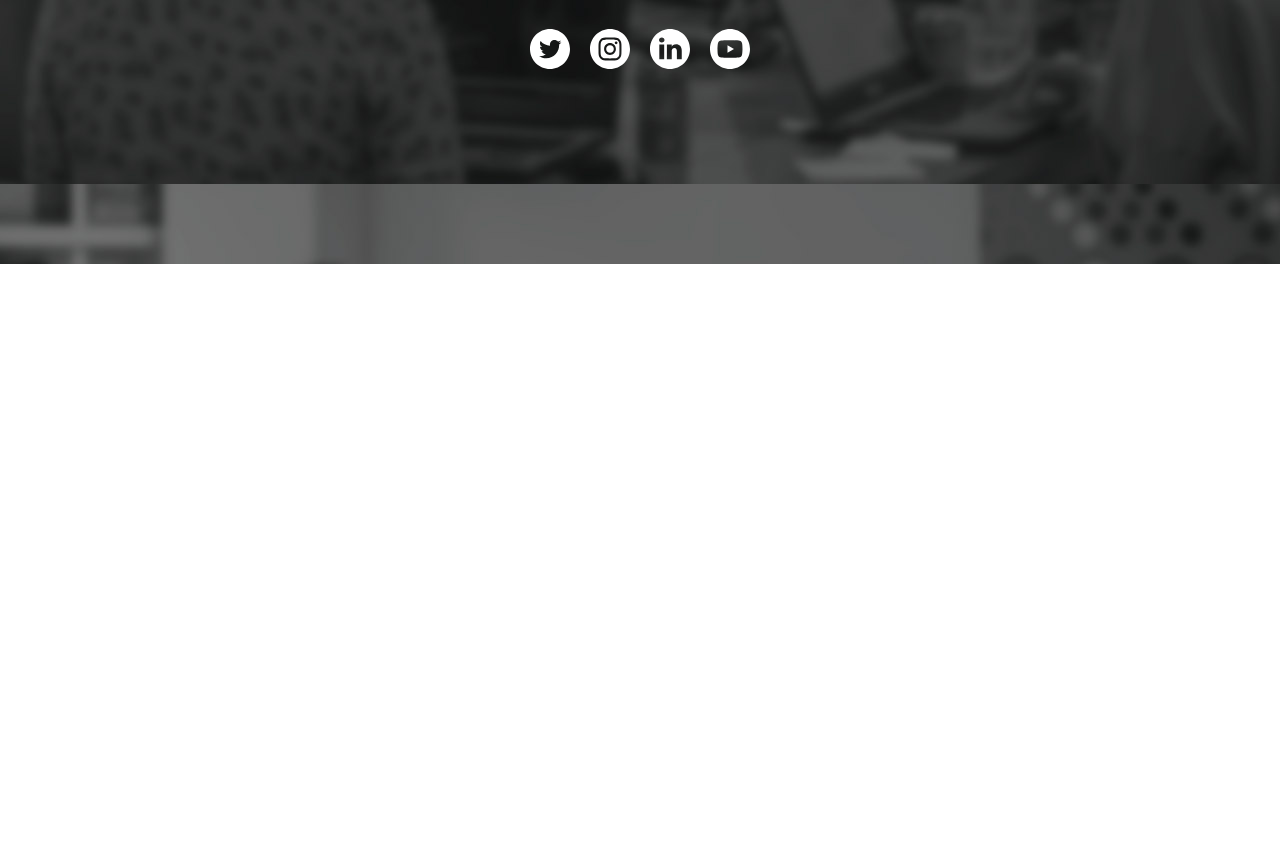
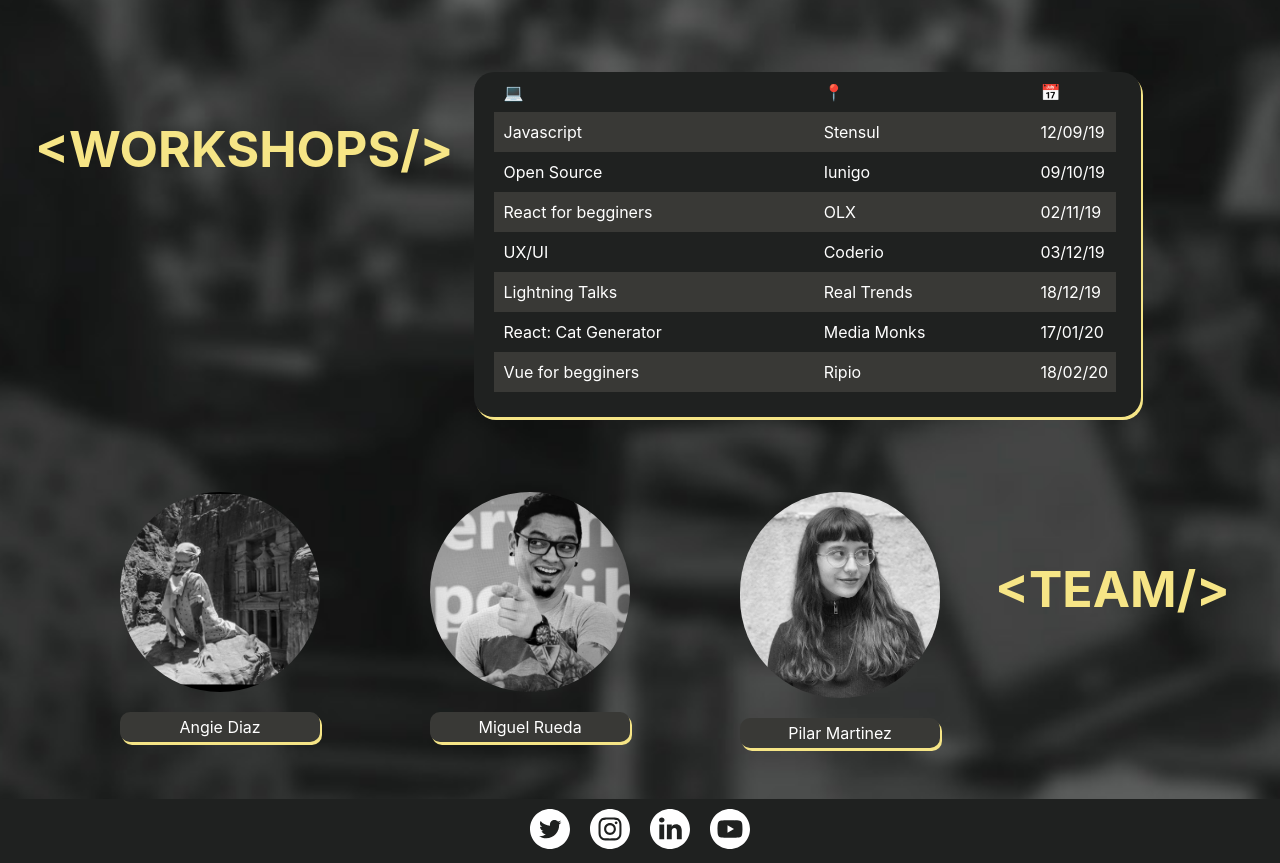
Before and after one commit to pilimartinez/gatsby-site, a Gatsby site: page / in a window 1280 px wide. Shown: the part 536-1399 px from the top of the page. Before the commit the page ends 800 px from the top, so only its background shows below. Built offline with nearby package versions, Linux system fonts and the light colour scheme; Gatsby itself is replaced by a stand-in of ours.

Commit message:
event calendar and team

```diff
--- /dev/null
+++ b/src/components/Card.js
@@ -0,0 +1,52 @@
+import React from 'react';
+
+function Card() {
+  return <div>
+  <table>
+    <tbody>
+    <tr>
+        <th>💻</th>
+        <td>📍</td>
+        <td>📅</td>
+      </tr>
+      <tr className="grayfield">
+        <th>Javascript</th>
+        <td>Stensul</td>
+        <td>12/09/19</td>
+      </tr>
+      <tr>
+        <th>Open Source</th>
+        <td>Iunigo</td>
+        <td>09/10/19</td>
+      </tr>
+      <tr className="grayfield">
+        <th>React for begginers</th>
+        <td>OLX</td>
+        <td>02/11/19</td>
+      </tr>
+      <tr>
+        <th>UX/UI</th>
+        <td>Coderio</td>
+        <td>03/12/19</td>
+      </tr>
+      <tr className="grayfield">
+        <th>Lightning Talks</th>
+        <td>Real Trends</td>
+        <td>18/12/19</td>
+      </tr>
+      <tr>
+        <th>React: Cat Generator</th>
+        <td>Media Monks</td>
+        <td>17/01/20</td>
+      </tr>
+      <tr className="grayfield">
+        <th>Vue for begginers</th>
+        <td>Ripio</td>
+        <td>18/02/20</td>
+      </tr>
+    </tbody>
+  </table>
+  </div>
+}
+
+export default Card;
--- a/src/components/SideTwitter.js
+++ b/src/components/DashTwitter.js
@@ -1,7 +1,7 @@
 import React from 'react';
 
-function SideTwitter() {
+function DashTwitter() {
   return <a class="twitter-timeline" data-width="300" data-height="400" href="https://twitter.com/asaditojs?ref_src=twsrc%5Etfw"></a>
 }
 
-export default SideTwitter;
+export default DashTwitter;
--- /dev/null
+++ b/src/components/Member.js
@@ -0,0 +1,11 @@
+import React from 'react';
+import SocialButton from './SocialButton'
+
+function Member(props) {
+  return <div className="teamMember">
+      <img src={props.profile} alt="teamMember"></img>
+      <p>{props.name}</p>
+  </div>
+}
+
+export default Member;
--- a/src/pages/index.js
+++ b/src/pages/index.js
@@ -3,11 +3,27 @@ import "../styles/index.scss"
 import MainText from "../components/MainText"
 import ContactUs from "../components/ContactUs"
 import SocialBar from "../components/SocialBar"
-import SideTwitter from "../components/SideTwitter"
+import Card from "../components/Card"
+import DashTwitter from "../components/DashTwitter"
+import Member from "../components/Member"
 
 export default () => <React.Fragment>
-<div className="logoCon"><img src="../logo.png" alt="logo"className="logo"></img></div>
+<section className="aboutUs">
+<img src="../logo.png" alt="logo"className="logo"></img>
 <MainText/>
 <ContactUs/>
+</section>
+<section className="hosts">
+<h4>{`<WORKSHOPS/>`}</h4>
+<Card/>
+</section>
+<section className="team">
+<Member name="Angie Diaz" profile="../profilean.png"/>
+<Member name="Miguel Rueda" profile="../mike.jpeg"/>
+<Member name="Pilar Martinez" profile="../pilarcv.jpg"/>
+<h4>{`<TEAM/>`}</h4>
+</section>
+<section className="footer">
 <SocialBar/>
+</section>
 </React.Fragment>
--- a/src/styles/index.scss
+++ b/src/styles/index.scss
@@ -1,22 +1,24 @@
 body {
+    margin: 0;
     background-image: url('../../static/background.jpg');
-    margin: 5px 40px 0 40px;;
+    background-position: center;
+    background-repeat: no-repeat;
+    background-size: cover;
     font-family: -apple-system, BlinkMacSystemFont, 'Segoe UI', Roboto, Oxygen, Ubuntu, Cantarell, 'Open Sans', 'Helvetica Neue', sans-serif;
+    .aboutUs{
+        margin: 0 0 55px 35px;
         .mainText{
             color: white;
             h1{
                 width: 50%;
-                font-size: 40px;
-            }
+                font-size: 40px;}
             p{
                 width: 45%;
-                font-size: 25px;
-            }
+                font-size: 25px;}
         }
         .logo{
         width: 200px;
-        margin: 0 auto;
-    }
+        }
         .contactUs{
             margin-top: 35px;
             display: flex;
@@ -38,22 +40,86 @@ body {
                 }
             }
         }
-
+        }
+    }
+    .hosts{
+        display: flex;
+        justify-content: flex-start;
+        padding: 0;
+        margin: 0 0 55px 35px;
+        h4{
+            color: #f6e586;
+            font-size: 50px;
+        }
+        div{
+            background-color: #1f2120;
+            border-radius: 20px;
+            padding: 0 25px 25px 20px;
+            margin: 20px;
+            width: 50%;
+            box-shadow: 2px 3px #f6e586;
+            table{
+                border-spacing: 0px;
+                tbody{
+                    tr{
+                        td{
+                        width: 40%;
+                        padding: 8px;
+                        color: white;
+                    }
+                        th{
+                        padding: 10px;
+                        font-weight: normal;
+                        width: 60%;
+                        color: white;
+                        text-align: start;
+                    }
+                }
+            }
+        }
+        }
+    }
+    .team{
+        display: flex;
+        justify-content: flex-end;
+        padding: 0;
+        margin: 0 50px 35px 0;
+        h4{
+            color: #f6e586;
+            font-size: 50px;
+        }
+        .teamMember{
+            margin: 0 55px;
+            img{
+                filter: grayscale(100%);
+                width: 200px;
+                border-radius: 400px;
+            }
+            p{
+                background-color:#393936;
+                border-radius: 10px;
+                color: white;
+                text-align: center;
+                padding: 5px;
+                box-shadow: 2px 3px #f6e586;
+            }
+        }
+    }
+    .footer{
+        background-color: #1f2120;
         .socialBar{
             display: flex;
             justify-content: center;
             align-items: center;
-            margin: 40px;
             a{
-                .socialButton{
+            .socialButton{
             width: 40px;
-            margin: 0 10px;
+            margin: 10px;
             }
         }
-        }
+    }
   }
 
-  .container{
-      display: flex;
-      flex-direction: column;
+  .grayfield{
+      background-color: #393936;
   }
```
Also changed, not shown: static/mike.jpeg (added), static/pilarcv.JPG (added), static/profilean.png (added), 1 other file.
